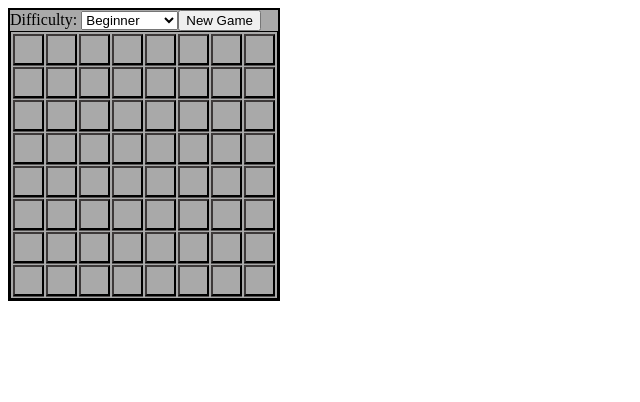
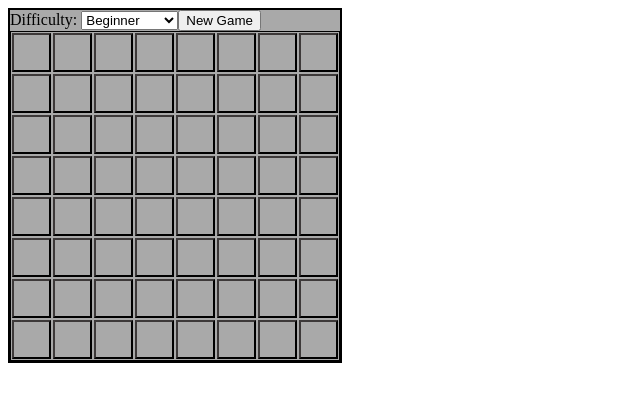
Before and after one commit to nicknatoli/Minesweeper, an Angular app: page / in a window 1280 px wide. Both pictures are taken after a click on the button "New Game". Shown: the top 402 px of the page, without its empty margins (0-640 px from the left). Built offline with nearby package versions, Linux system fonts and the light colour scheme.

Commit message:
Modified the tile and game component to allow tile to change appearance.

```diff
--- a/src/app/components/game-board/game-board.component.css
+++ b/src/app/components/game-board/game-board.component.css
@@ -1,14 +1,12 @@
-table, tr {
+table {
+    border-collapse: collapse;
     border: 1px solid black;
+    border-spacing: 0px 0px;
 }
 
 td {
     empty-cells: show;
     cursor: pointer;
-    width:25px;
-    height:25px;
-    border:2px outset rgb(61, 57, 57);
-    box-shadow: 0 1px rgb(85, 83, 83);
 }
 
 td:hover{
@@ -17,5 +15,8 @@ td:hover{
 
 td:active{
     transform: translateY(1px);
-    box-shadow: 0 0px rgb(85, 83, 83);
 }
+
+#mine-field{
+    display: flex;
+}
--- a/src/app/components/game-board/game-board.component.html
+++ b/src/app/components/game-board/game-board.component.html
@@ -5,5 +5,5 @@
               <app-tile [tile]="tile"></app-tile>
           </td>
         </tr>
-      </table>
+    </table>
 </div>
--- a/src/app/components/tile/tile.component.html
+++ b/src/app/components/tile/tile.component.html
@@ -1,3 +1,4 @@
+<div id="tile-wrapper" [ngStyle]="determineStyle()">
 <ng-container *ngIf="!tile.isHidden">
   <ng-container *ngIf="tile.isMine">
     <img src="../../../assets/mine.jpg">
@@ -6,3 +7,4 @@
     <label *ngIf="mineCount>0">{{mineCount}}</label>
   </ng-container>
 </ng-container>
+</div>
--- a/src/app/components/tile/tile.component.ts
+++ b/src/app/components/tile/tile.component.ts
@@ -10,6 +10,7 @@ import { EmptyTile } from '../../models/empty-tile';
 export class TileComponent implements OnInit {
   @Input() tile: Tile;
   public mineCount: number;
+  public style: any;
 
   constructor() { }
 
@@ -17,5 +18,25 @@ export class TileComponent implements OnInit {
     this.mineCount = this.tile.mineCount;
   }
 
-
+  determineStyle(){
+    if(this.tile.isHidden){
+      this.style = {
+        'text-align': 'center',
+        'display':'flex',
+        'height':'35px',
+        'width':'35px',
+        'border':'2px outset rgb(61, 57, 57)'
+      };
+    } else {
+      this.style = {
+        'text-align': 'center',
+        'display':'flex',
+        'height':'35px',
+        'width':'35px',
+        'border':'1px solid rgb(61, 57, 57)',
+        'background-color':'rgb(212, 216, 221)'
+      };
+    }
+    return this.style;
+  }
 }
```
